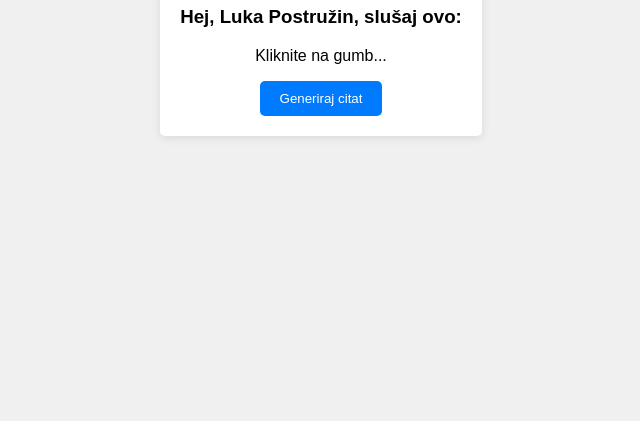
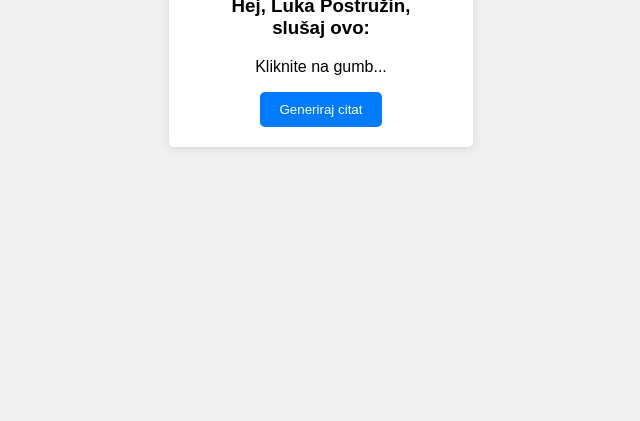
Before and after one commit to lukapo/motivational-app, a website built with webpack: page index.html in a window 1280 px wide. Shown: the part 379-800 px from the top of the page, without its empty margins (319-959 px from the left). Built offline with nearby package versions, Linux system fonts and the light colour scheme.

Commit message:
Small change in index.html

```diff
--- a/index.html
+++ b/index.html
@@ -11,7 +11,7 @@
 
     <main class="container">
         <h1>Motivacijski citati</h1>
-        <h3>Hej, Luka Postružin, slušaj ovo:</h3>
+        <h3>Hej, Luka Postružin, <br/> slušaj ovo:</h3>
         <p id="quote">Kliknite na gumb...</p>
         <button id="generate"> Generiraj citat</button>
     </main>
```
